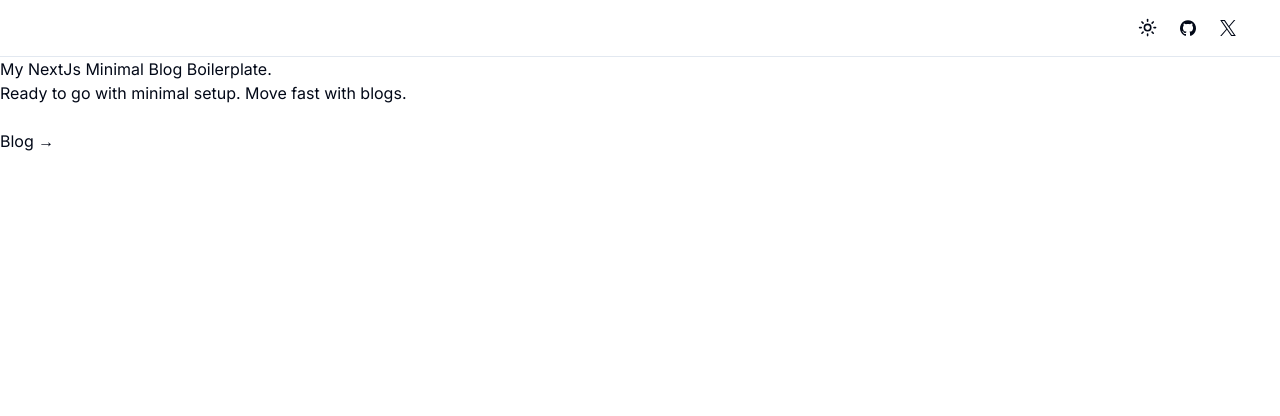
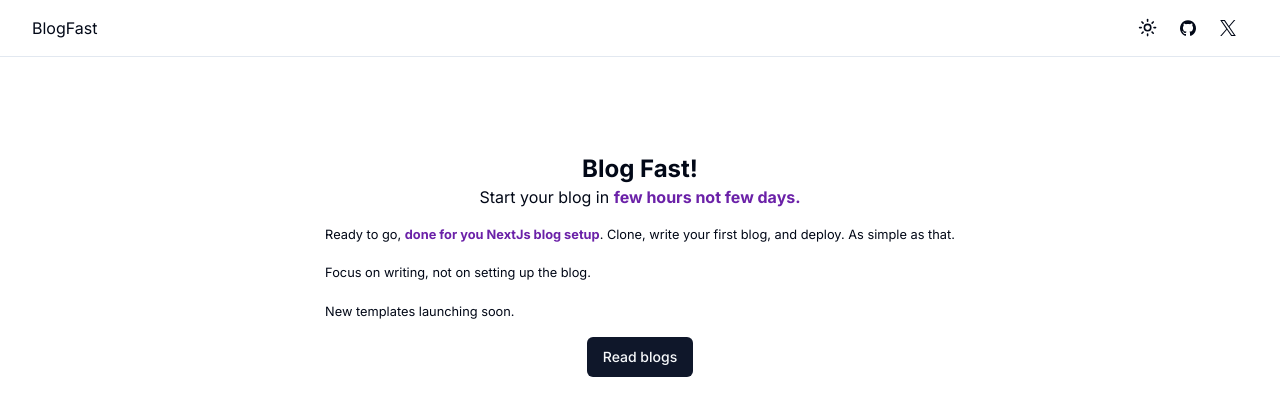
Before and after one commit to Swastikyadav/BlogFast, a Next.js app: page / in a window 1280 px wide. Shown: the top 416 px of the page. Built offline with nearby package versions, Linux system fonts and the light colour scheme.

Commit message:
add basic homepage UI

```diff
--- a/app/page.js
+++ b/app/page.js
@@ -1,12 +1,23 @@
 import Link from "next/link";
+
+import { Button } from "@/components/ui/button";
 
 export default function Home() {
   return (
-    <>
-      <section>My NextJs Minimal Blog Boilerplate.</section>
-      <p>Ready to go with minimal setup. Move fast with blogs.</p>
-      <br />
-      <Link href="/blog">Blog &rarr;</Link>
-    </>
+    <main className="flex min-h-screen flex-col items-center p-24">
+      <h1 className="text-2xl font-bold">Blog Fast!</h1>
+      <p>Start your blog in <span className="text-purple-800 font-bold dark:text-purple-500">few hours not few days.</span></p>
+      <small className="my-4">
+        Ready to go, <span className="text-purple-800 font-bold dark:text-purple-500">done for you NextJs blog setup</span>.
+        Clone, write your first blog, and deploy. As simple as that.
+        <br /><br />
+        Focus on writing, not on setting up the blog.
+        <br /><br />
+        New templates launching soon.
+      </small>
+      <Link href="/blog">
+        <Button>Read blogs</Button>
+      </Link>
+    </main>
   );
 }
--- a/components/site-header.jsx
+++ b/components/site-header.jsx
@@ -3,14 +3,13 @@ import { cn } from "@/lib/utils";
 import Link from "next/link";
 import { buttonVariants } from "./ui/button";
 import { Icons } from "./icons";
-// import { MainNav } from "./main-nav";
 import { ModeToggle } from "./mode-toggle";
 
 export function SiteHeader() {
   return (
     <header className="sticky top-0 w-full border-b border-border bg-background/95 backdrop-blur supports-[backdrop-filter]:bg-background/60">
       <div className="container flex h-14 max-w-screen-2xl items-center">
-        {/* <MainNav /> */}
+        <Link href="/">BlogFast</Link>
         <div className="flex flex-1 items-center justify-end space-x-2">
           <nav className="flex items-center">
             <ModeToggle />
--- a/package.json
+++ b/package.json
@@ -1,5 +1,5 @@
 {
-  "name": "nextjs-blog-boilerplate",
+  "name": "blog-fast",
   "version": "0.1.0",
   "private": true,
   "scripts": {
```
